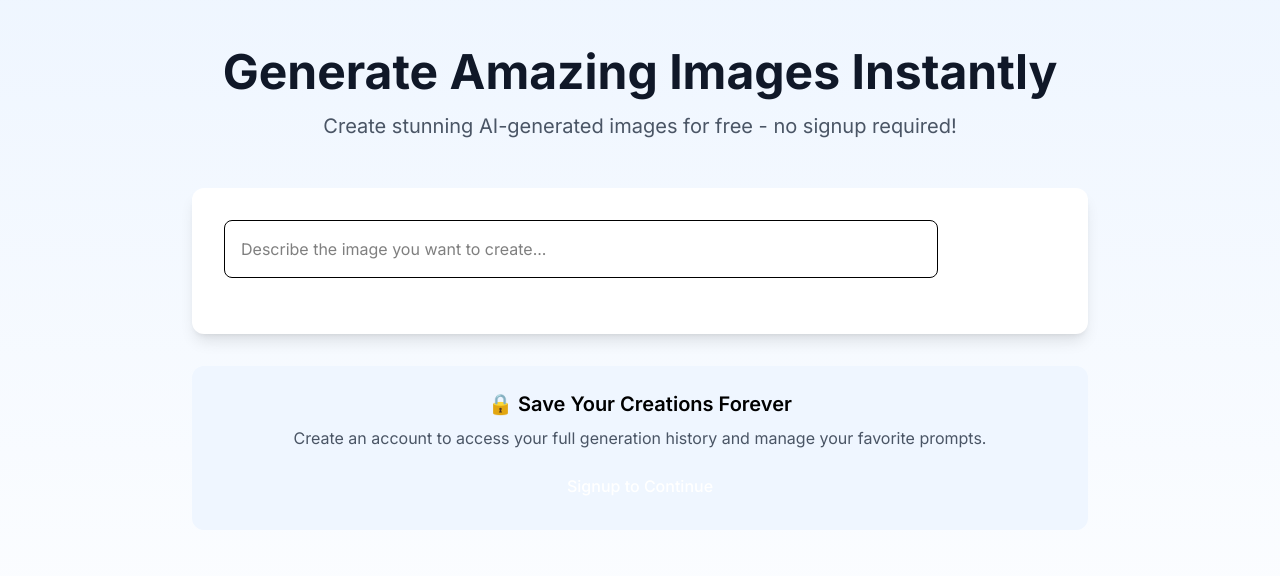
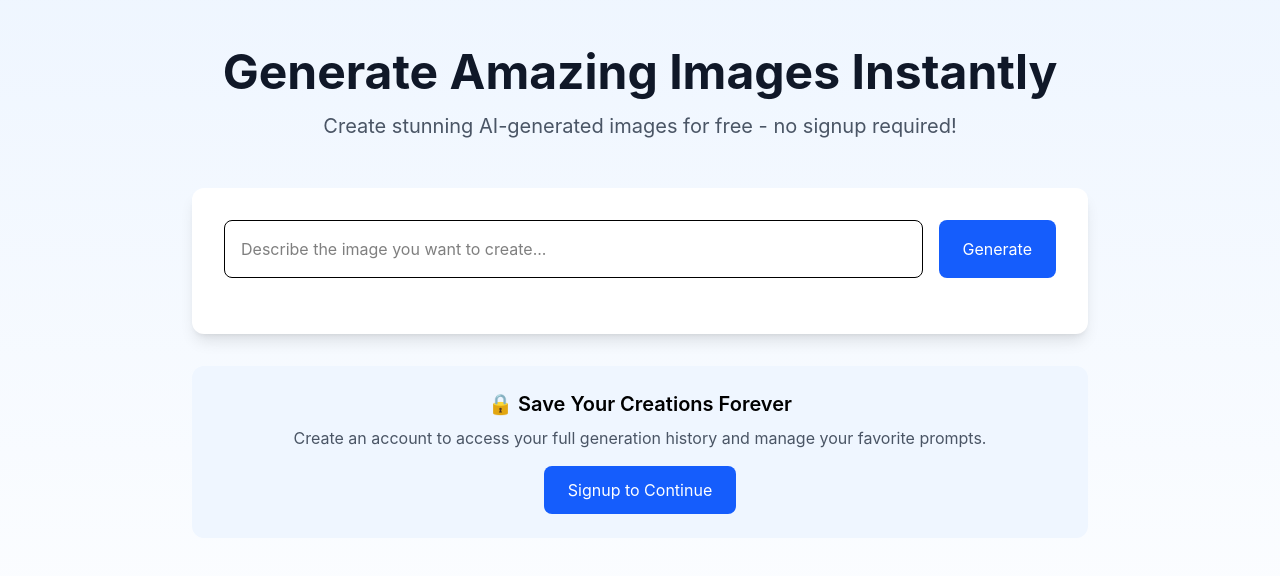
Before and after one commit to Auspicious14/image-generator-fe, a Next.js app: page / in a window 1280 px wide. Shown: the top 576 px of the page. Built offline with nearby package versions, Linux system fonts and the light colour scheme; no server answers.

Commit message:
[style] update global styles and tailwind configuration

```diff
--- a/src/app/globals.css
+++ b/src/app/globals.css
@@ -1,6 +1,13 @@
 @import "tailwindcss";
-@import url("https://fonts.googleapis.com/css2?family=Playfair+Display:wght@400;700&display=swap");
 
 body {
-  font-family: Inter, sans-serif;
+  font-family: Inter, Helvetica, sans-serif;
 }
+
+@theme {
+  --font-sans: "Inter", "sans-serif";
+  --bg-primary: #6366f1;
+  --bg-secondary: #4338ca;
+  --text-primary: #fff;
+  --text-secondary: #ccc;
+}
--- a/src/app/layout.tsx
+++ b/src/app/layout.tsx
@@ -1,15 +1,9 @@
 import type { Metadata } from "next";
-import { Inter } from "next/font/google";
 import "./globals.css";
 import { AppContextProvider } from "@/context";
 
-const inter = Inter({
-  subsets: ["latin"],
-  variable: "--font-inter",
-});
-
 export const metadata: Metadata = {
-  title: "Create Next App",
+  title: "Image Generator",
   description: "Generated by create next app",
 };
 
@@ -20,7 +14,7 @@ export default function RootLayout({
 }>) {
   return (
     <html lang="en">
-      <body className={`${inter.variable} antialiased font-sans`}>
+      <body className={`font-sans`}>
         <AppContextProvider>{children}</AppContextProvider>
       </body>
     </html>
--- a/src/modules/home/page.tsx
+++ b/src/modules/home/page.tsx
@@ -4,6 +4,7 @@ import React, { useState } from "react";
 import { useHomeState } from "./context";
 import { Button } from "@/components";
 import { useRouter } from "next/navigation";
+import { ArrowPathIcon } from "@heroicons/react/24/outline";
 
 export const HomePage = () => {
   const router = useRouter();
@@ -21,7 +22,7 @@ export const HomePage = () => {
   };
 
   return (
-    <div className="min-h-screen bg-gradient-to-b from-blue-50 to-white py-12 px-4">
+    <div className=" min-h-screen bg-gradient-to-b from-blue-50 to-white py-12 px-4">
       <div className="max-w-4xl mx-auto">
         <div className="text-center mb-12">
           <h1 className="text-5xl font-bold text-gray-900 mb-4">
@@ -39,16 +40,21 @@ export const HomePage = () => {
               value={prompt}
               onChange={(e) => setPrompt(e.target.value)}
               placeholder="Describe the image you want to create..."
-              className="flex-1 p-4 border rounded-lg focus:ring-2 focus:ring-blue-500 focus:border-blue-500"
+              className="outline-none flex-1 p-4 border rounded-lg focus:ring-2 focus:ring-blue-500 focus:outline-blue-500 focus:border-none"
             />
-            <Button
-              variant="primary"
+            <button
+              className="bg-blue-600 text-white py-3 px-6 rounded-lg hover:bg-blue-600 transition-colors"
+              // variant="primary"
               onClick={() => generateImage(prompt)}
               disabled={loading}
-              isLoading={loading}
+              // isLoading={loading}
             >
-              Generate
-            </Button>
+              {loading ? (
+                <ArrowPathIcon className="h-5 w-5 animate-spin" />
+              ) : (
+                "Generate"
+              )}
+            </button>
           </div>
 
           {image && (
@@ -76,9 +82,12 @@ export const HomePage = () => {
             Create an account to access your full generation history and manage
             your favorite prompts.
           </p>
-          <Button variant="primary" onClick={() => router.push("/login")}>
+          <button
+            className="bg-blue-600 text-white py-3 px-6 rounded-lg hover:bg-blue-600 transition-colors"
+            onClick={() => router.push("/login")}
+          >
             Signup to Continue
-          </Button>
+          </button>
         </div>
       </div>
     </div>
--- a/tailwind.config.js
+++ b/tailwind.config.js
@@ -1,4 +1,6 @@
+/** @type {import('tailwindcss').Config}  */
 module.exports = {
+  darkMode: "class",
   content: ["./src/**/*.{js,ts,jsx,tsx}"],
   theme: {
     extend: {
@@ -6,6 +8,12 @@ module.exports = {
         sans: ["Inter", "sans-serif"],
         heading: ["Playfair Display", "serif"],
       },
+      colors: {
+        primary: {
+          DEFAULT: "#6366f1",
+          dark: "#4338ca",
+        },
+      },
     },
   },
   plugins: [],
```
